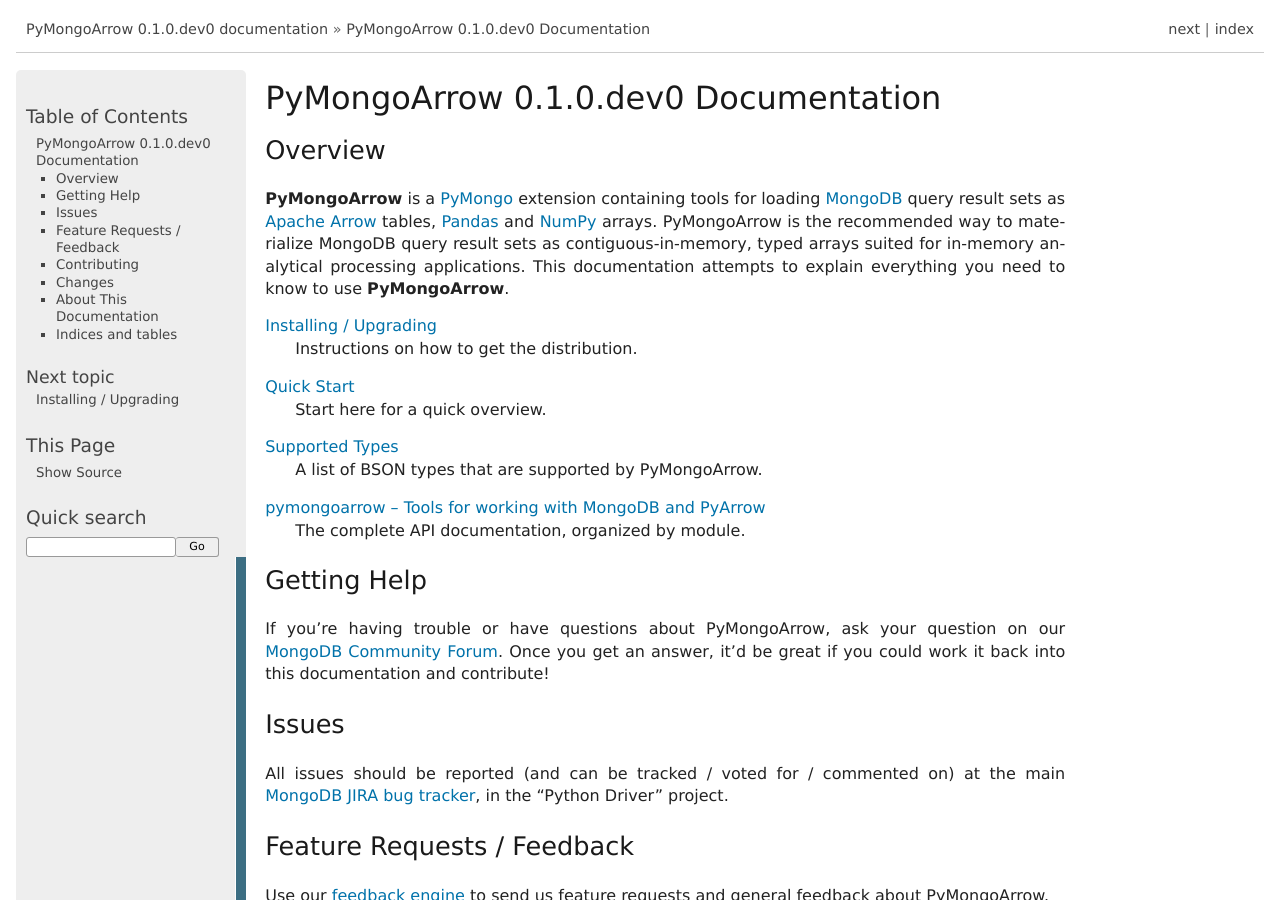
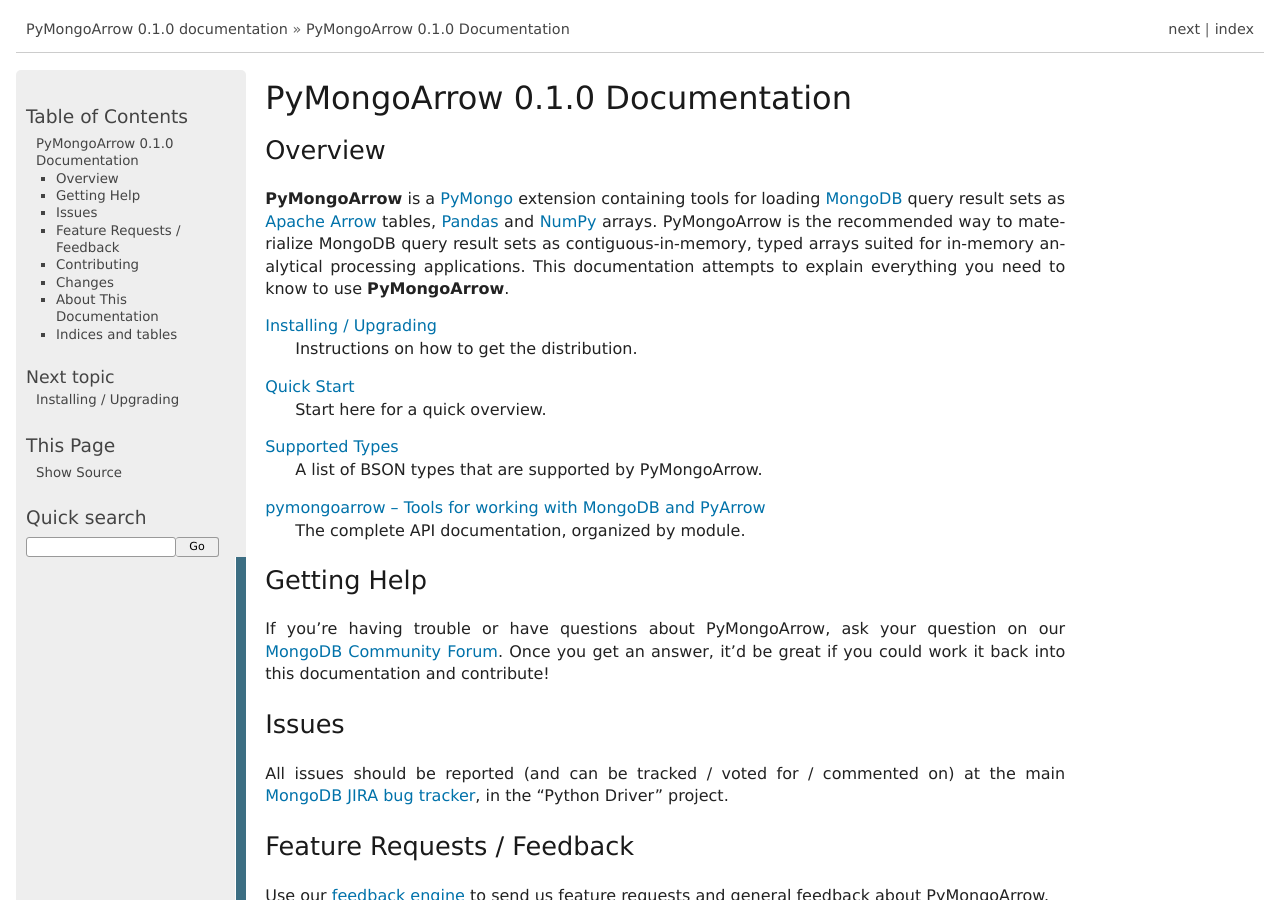
Before and after one commit to mongodb-labs/mongo-arrow, a Sphinx documentation site: the page built from bindings/python/docs/source/index.rst, in a window 1280 px wide and 900 px high. Built offline with Sphinx 7.4.7, drawn with Linux system fonts in a browser that asks for light colours; some of the changed text lies outside the part shown.

Commit message:
BUMP 0.1.0

```diff
--- a/bindings/python/docs/source/conf.py
+++ b/bindings/python/docs/source/conf.py
@@ -23,7 +23,7 @@ author = 'Prashant Mital'
 html_show_sphinx = False
 
 # The full version, including alpha/beta/rc tags
-version = '0.1.0.dev0'
+version = '0.1.0'
 release = version
 
 # The name of the Pygments (syntax highlighting) style to use.
--- a/bindings/python/pymongoarrow/version.py
+++ b/bindings/python/pymongoarrow/version.py
@@ -12,6 +12,6 @@
 # See the License for the specific language governing permissions and
 # limitations under the License.
 
-__version__ = '0.1.0.dev0'
+__version__ = '0.1.0'
 
 _MIN_LIBBSON_VERSION = '1.17.0'
```
